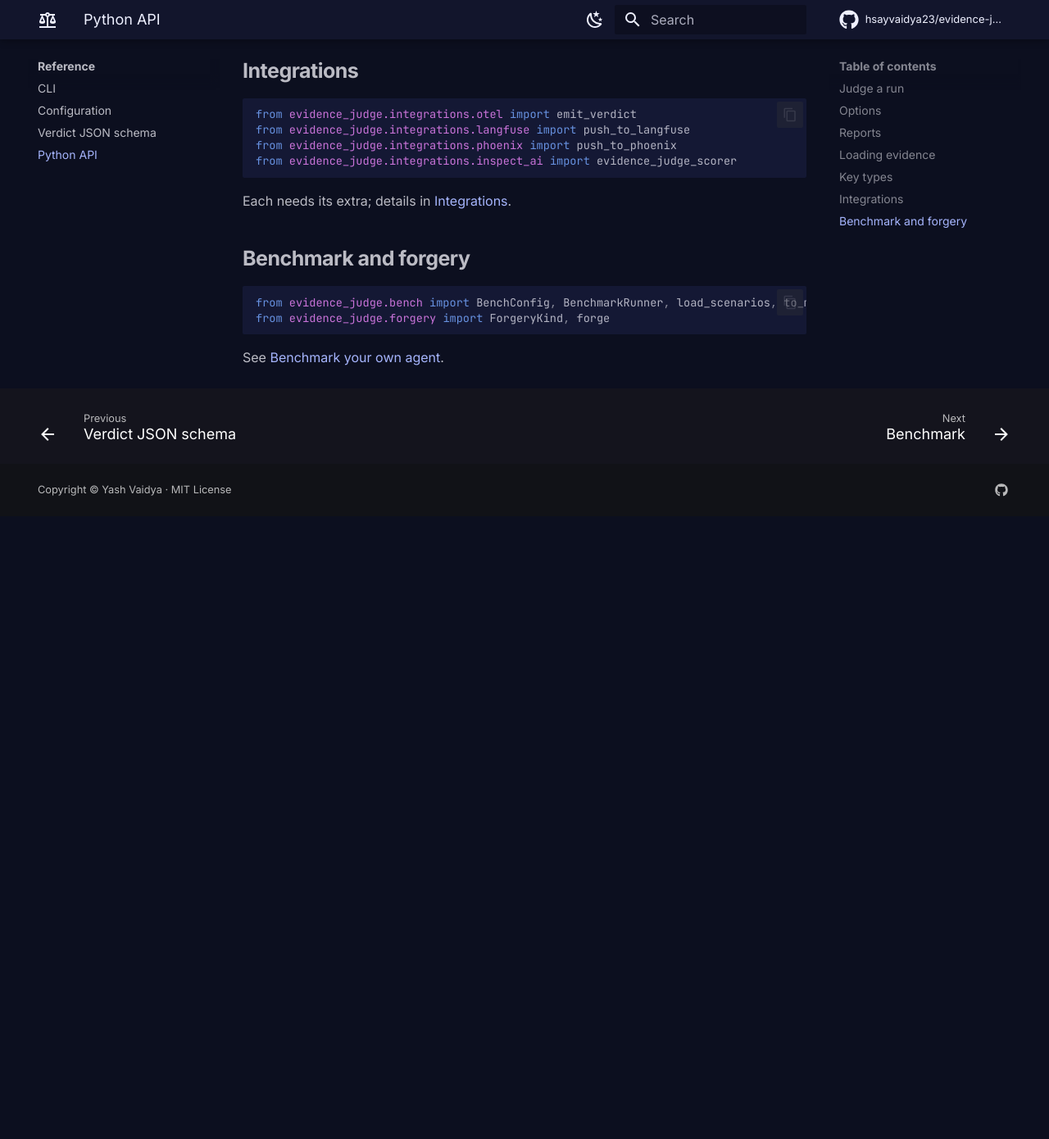
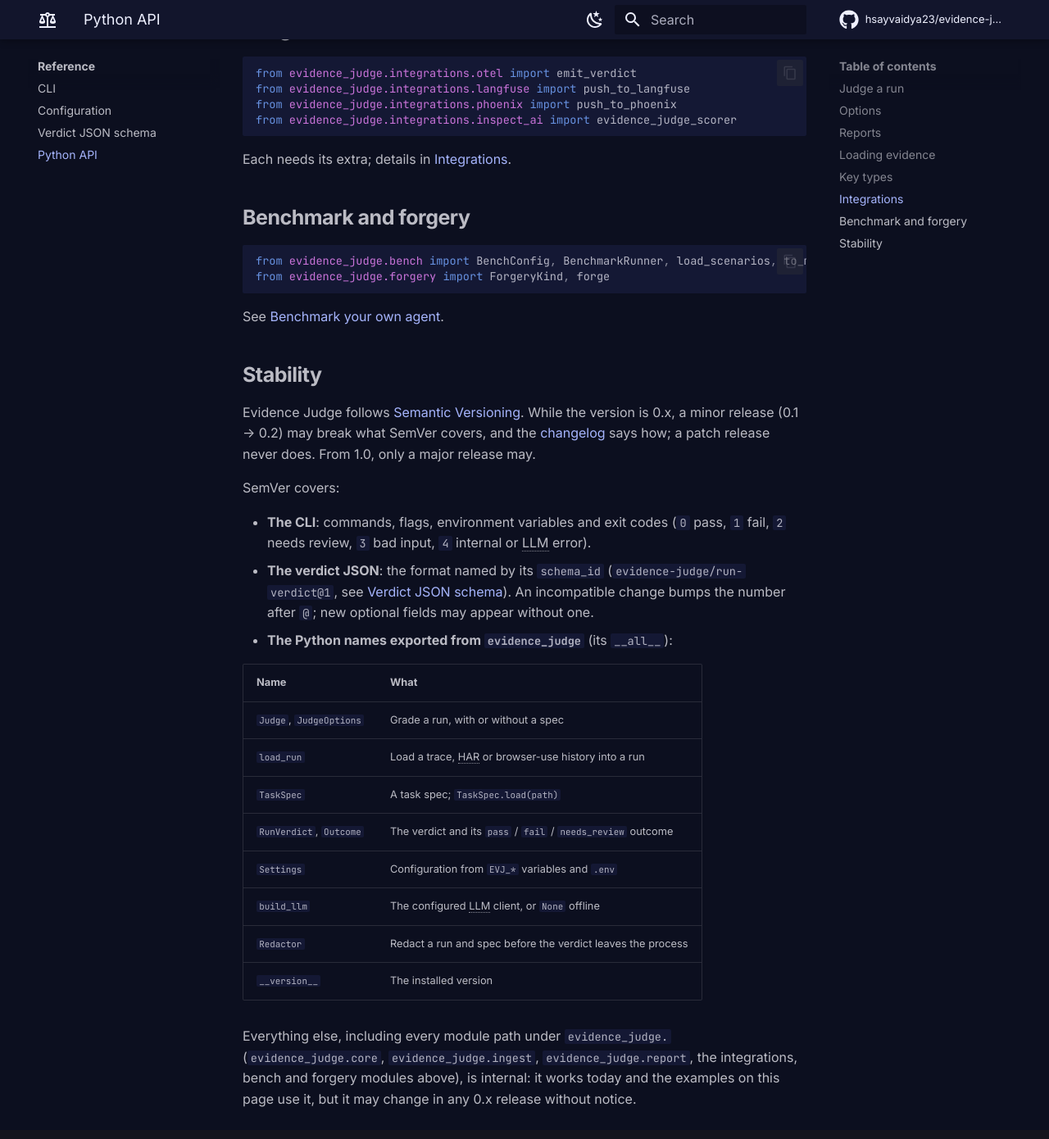
Before and after one commit to hsayvaidya23/evidence-judge, an MkDocs documentation site: the page built from docs/reference/python-api.md, in a window 1280 px wide and 1400 px high, scrolled down 2544 px. Shown: the top 1390 px of the window at 82% size. Built offline with MkDocs 1.6.1 and Material for MkDocs 9.7.7, drawn with Linux system fonts in a browser that asks for light colours; comment, search, counter and statistics services are not loaded; before the commit the page ends 3174 px from its top, so only the background shows below that; some of the changed text lies outside the part shown.

Commit message:
feat: a root-level public API and what SemVer covers
evidence_judge now exports Judge, JudgeOptions, load_run, TaskSpec, RunVerdict,
Outcome, Settings, build_llm and Redactor in __all__, so the Python examples import
from the package root. docs/reference/python-api.md gains a Stability section: SemVer
covers the CLI (flags, environment variables, exit codes), the verdict JSON by its
schema_id, and the root exports; every submodule is internal in 0.x. Tests pin that
the exports resolve, match the documented table and are all the examples import.

````diff
--- a/docs/reference/python-api.md
+++ b/docs/reference/python-api.md
@@ -5,18 +5,15 @@
 # Python API
 
 Everything the CLI does is available from Python. The judge is async and stateless between
-runs, so one `Judge` can grade many runs.
+runs, so one `Judge` can grade many runs. Import from the package root: those names are the
+supported API (see [Stability](#stability)).
 
 ## Judge a run
 
 ```python
 import asyncio
 
-from evidence_judge.config import Settings
-from evidence_judge.core.taskspec import TaskSpec
-from evidence_judge.engine import Judge, JudgeOptions
-from evidence_judge.ingest import load_run
-from evidence_judge.llm import build_llm
+from evidence_judge import Judge, JudgeOptions, Settings, TaskSpec, build_llm, load_run
 
 settings = Settings()  # (1)!
 run = load_run(trace="trace.zip", har="run.har", answer_file="answer.txt")  # (2)!
@@ -113,3 +110,34 @@
 ```
 
 See [Benchmark your own agent](../guides/benchmark-your-agent.md).
+
+## Stability
+
+Evidence Judge follows [Semantic Versioning](https://semver.org/). While the version is 0.x, a
+minor release (0.1 → 0.2) may break what SemVer covers, and the [changelog](../changelog.md)
+says how; a patch release never does. From 1.0, only a major release may.
+
+SemVer covers:
+
+- **The CLI**: commands, flags, environment variables and exit codes (`0` pass, `1` fail,
+  `2` needs review, `3` bad input, `4` internal or LLM error).
+- **The verdict JSON**: the format named by its `schema_id`
+  (`evidence-judge/run-verdict@1`, see [Verdict JSON schema](verdict-schema.md)). An
+  incompatible change bumps the number after `@`; new optional fields may appear without one.
+- **The Python names exported from `evidence_judge`** (its `__all__`):
+
+| Name | What |
+| --- | --- |
+| `Judge`, `JudgeOptions` | Grade a run, with or without a spec |
+| `load_run` | Load a trace, HAR or browser-use history into a run |
+| `TaskSpec` | A task spec; `TaskSpec.load(path)` |
+| `RunVerdict`, `Outcome` | The verdict and its `pass` / `fail` / `needs_review` outcome |
+| `Settings` | Configuration from `EVJ_*` variables and `.env` |
+| `build_llm` | The configured LLM client, or `None` offline |
+| `Redactor` | Redact a run and spec before the verdict leaves the process |
+| `__version__` | The installed version |
+
+Everything else, including every module path under `evidence_judge.` (`evidence_judge.core`,
+`evidence_judge.ingest`, `evidence_judge.report`, the integrations, bench and forgery modules
+above), is internal: it works today and the examples on this page use it, but it may change in
+any 0.x release without notice.
````
Also changed, not shown: other parts of docs/reference/python-api.md (+1 -1 lines), README.md (+3 -6 lines), src/evidence_judge/__init__.py (+27 -1 lines), 1 other file.
